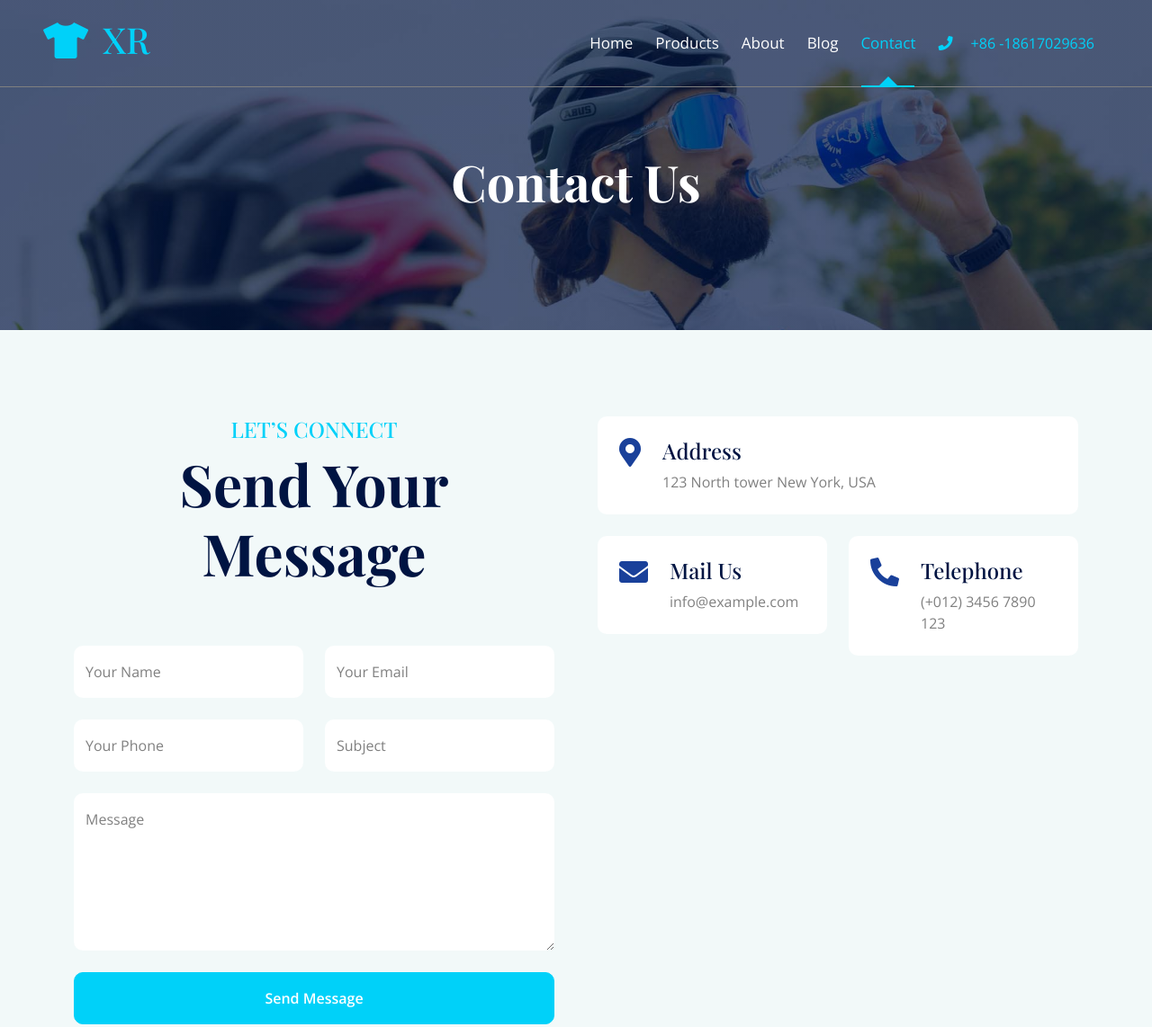
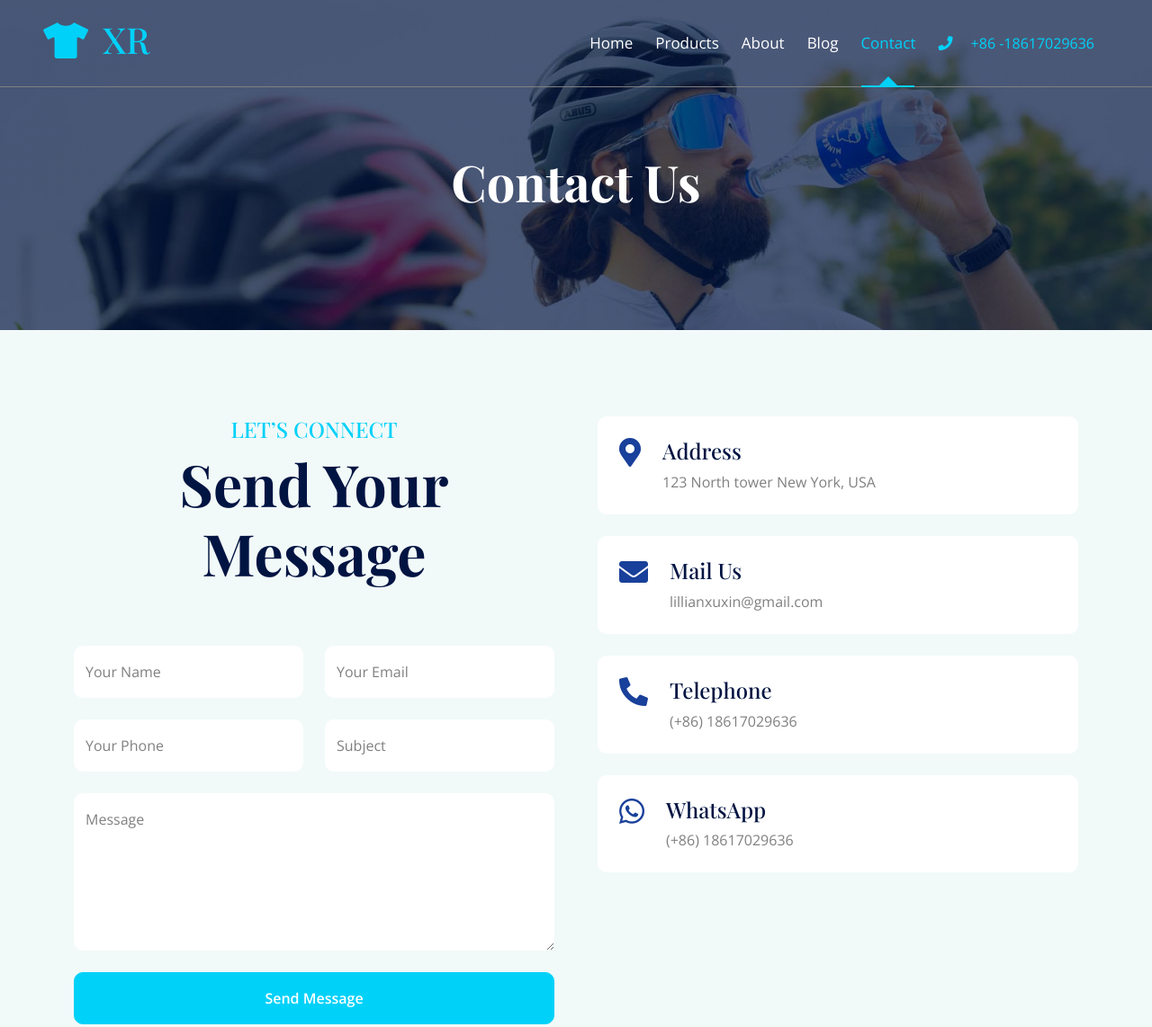
Before and after one commit to ywchenwy/xrgj, a plain HTML site: page contact.html in a window 1280 px wide. Shown: the top 1142 px of the page at 90% size. Drawn offline with nearby package versions, Linux system fonts and the light colour scheme; a web font is replaced by a local one.

Commit message:
feat: contact页面新增contact图表

```diff
--- a/contact.html
+++ b/contact.html
@@ -152,21 +152,30 @@
                                 </div>
                             </div>
                         </div>
-                        <div class="col-lg-12 col-xl-6">
+                        <div class="col-lg-12 col-xl-12">
                             <div class="d-inline-flex rounded bg-white w-100 p-4">
                                 <i class="fas fa-envelope fa-2x text-secondary me-4"></i>
                                 <div>
                                     <h4>Mail Us</h4>
-                                    <p class="mb-0">info@example.com</p>
+                                    <p class="mb-0">lillianxuxin@gmail.com</p>
                                 </div>
                             </div>
                         </div>
-                        <div class="col-lg-12 col-xl-6">
+                        <div class="col-lg-12 col-xl-12">
                             <div class="d-inline-flex rounded bg-white w-100 p-4">
                                 <i class="fa fa-phone-alt fa-2x text-secondary me-4"></i>
                                 <div>
                                     <h4>Telephone</h4>
-                                    <p class="mb-0">(+012) 3456 7890 123</p>
+                                    <p class="mb-0">(+86) 18617029636</p>
+                                </div>
+                            </div>
+                        </div>
+                        <div class="col-lg-12 col-xl-12">
+                            <div class="d-inline-flex rounded bg-white w-100 p-4">
+                                <i class="fab fa-whatsapp fa-2x text-secondary me-4"></i>
+                                <div>
+                                    <h4>WhatsApp</h4>
+                                    <p class="mb-0">(+86) 18617029636</p>
                                 </div>
                             </div>
                         </div>
```
